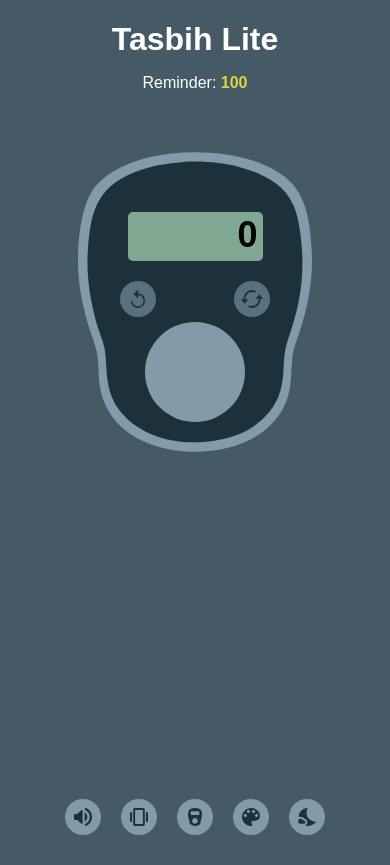
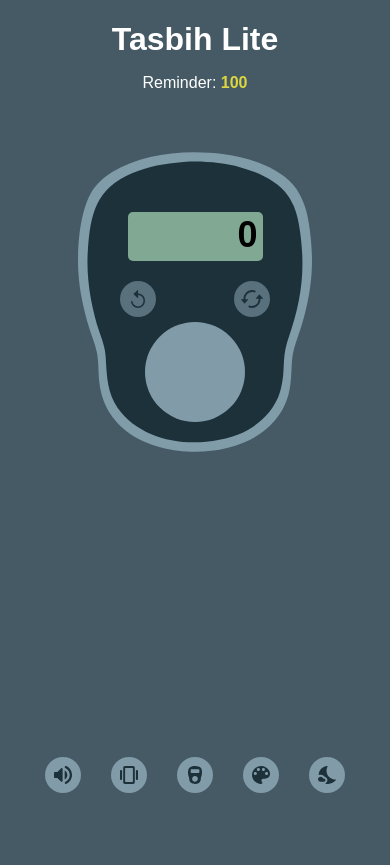
Before and after one commit to obayomiayomide/Tasbih-App, a React (Vite) app: page / in a window 390 px wide. After the commit the page ends 844 px from the top, so only its background shows below. Built offline with nearby package versions, Linux system fonts and the light colour scheme.

Commit message:
UI mess resolved

```diff
--- a/src/css/iconProp.module.css
+++ b/src/css/iconProp.module.css
@@ -2,7 +2,7 @@
   max-width: 425px;
   min-width: 325px;
   display: flex;
-  gap: 20px;
+  gap: 30px;
   justify-content: center;
   position: absolute;
   bottom: 30px;
--- a/src/css/tasbihLite.module.css
+++ b/src/css/tasbihLite.module.css
@@ -15,7 +15,7 @@
   min-width: 325px;
 }
 
-@media (min-width: 325) and (max-width: 425) {
+@media (min-width: 325px) and (max-width: 425px) {
   body {
     margin: 0;
     background-color: #465a65;
@@ -28,7 +28,7 @@
   .tasbihContainer {
     margin: 0;
     position: relative;
-    height: 100dvh;
+    height: 95svh;
     max-width: 425px;
     min-width: 325px;
   }
```
